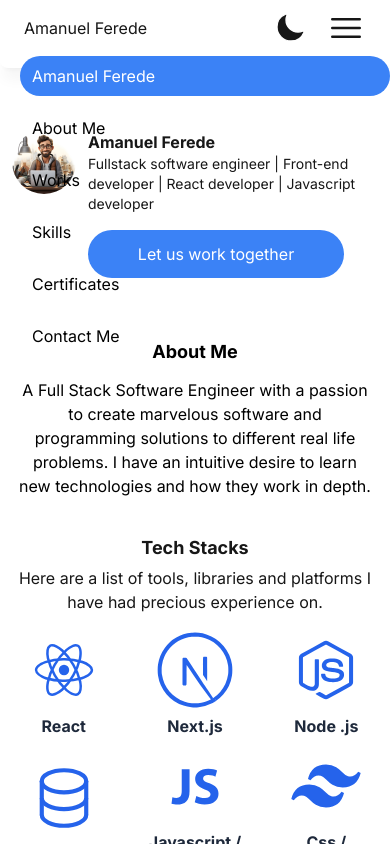
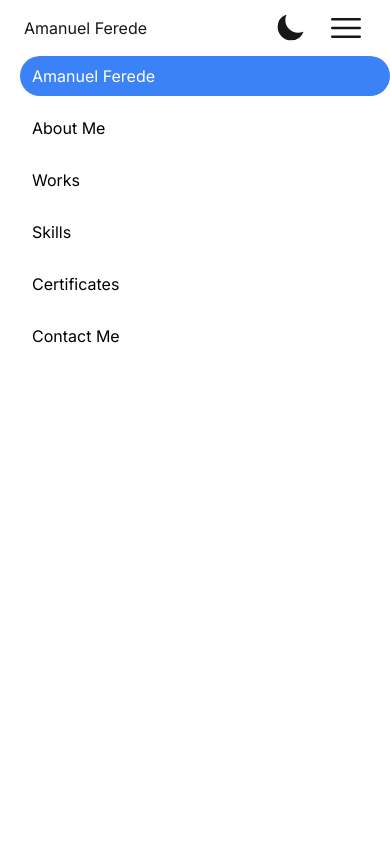
Before and after one commit to amaniCoding/amani-portifolio, a Next.js app: page / in a window 390 px wide. Both pictures are taken after a click on the icon 346 px from the left and 28 px from the top of the page. Shown: the top 844 px of the page. Built offline with nearby package versions, Linux system fonts and the light colour scheme.

Commit message:
'updated-ui'

```diff
--- a/app/ui/nav-bar.tsx
+++ b/app/ui/nav-bar.tsx
@@ -88,7 +88,7 @@ export default function Navbar() {
     return (
 
         <nav className="dark:bg-gray-950 fixed top-0 left-0 right-0 bg-white shadow-md z-50 md:py-4 py-2 md:px-0 px-6">
-            <div className={`md:hidden flex-col space-y-3 absolute top-14 left-0 bottom-0 pb-3 z-[200] w-full shadow-lg rounded-br-lg rounded-bl-lg bg-white dark:bg-gray-950 ${showCollapse ? 'flex' : 'hidden'}`}>
+            <div className={`md:hidden flex-col space-y-3 fixed top-14 left-0  pb-3 right-0 bottom-0 z-[200] w-full h-screen shadow-lg rounded-br-lg rounded-bl-lg bg-white dark:bg-gray-950 ${showCollapse ? 'flex' : 'hidden'}`}>
                         {
                             navItems.map((el, index) => {
                                 return (
```
